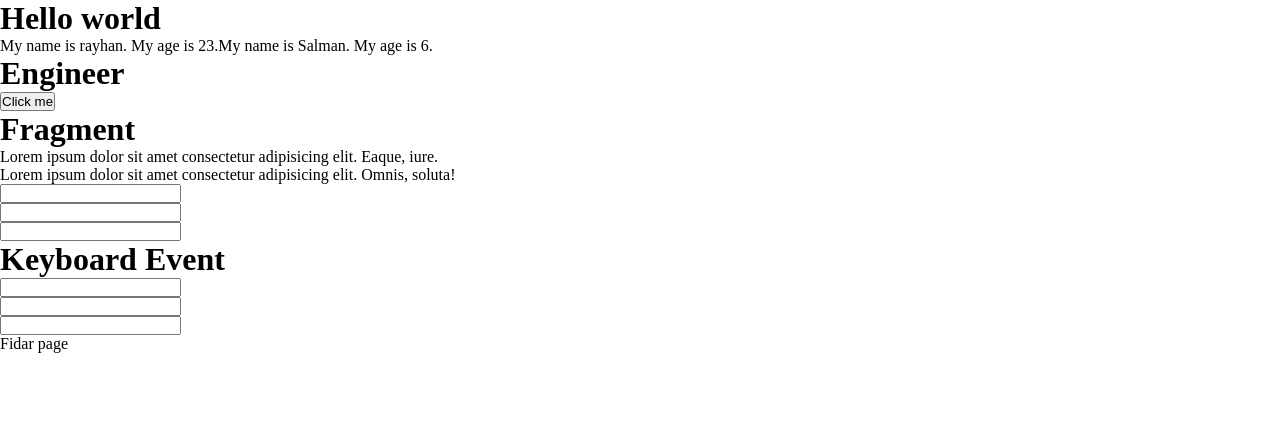
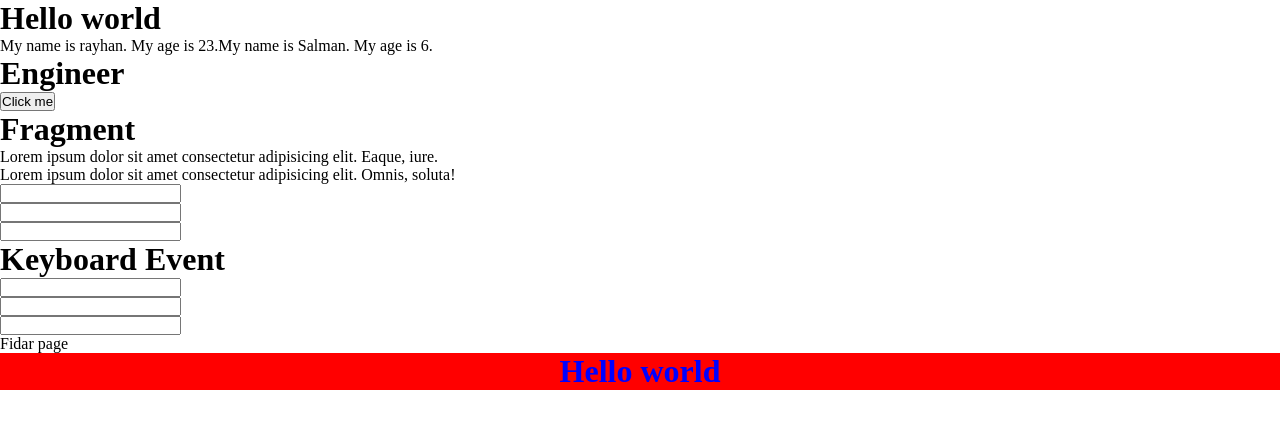
Before and after one commit to SayedUddinRayhan/React-Learning, a React (Create React App) app in the folder 01/first_app/: page / in a window 1280 px wide. Shown: the top 428 px of the page. Built offline with nearby package versions, Linux system fonts and the light colour scheme.

Commit message:
Learned inline css

```diff
--- a/01/first_app/src/App.js
+++ b/01/first_app/src/App.js
@@ -9,6 +9,7 @@ import Clipboard from './Pages/Clipboard';
 import Keyboard from './Pages/Keyboard';
 import Adminpanel from './Pages/Adminpanel';
 import Fidar from './Pages/Fidar';
+import Style from './Pages/Style';
 function App() {
   return (
     <React.Fragment>
@@ -19,6 +20,7 @@ function App() {
       <Clipboard />
       <Keyboard />
       <Adminpanel />
+      <Style />
     </React.Fragment>
   );
 }
--- /dev/null
+++ b/01/first_app/src/Pages/Style.jsx
@@ -0,0 +1,11 @@
+import React from 'react'
+
+function Style() {
+    return (
+        <div>
+            <h1 style={{ color: 'blue', backgroundColor: 'red', textAlign: 'center' }}>Hello world</h1>
+        </div>
+    )
+}
+
+export default Style
```
